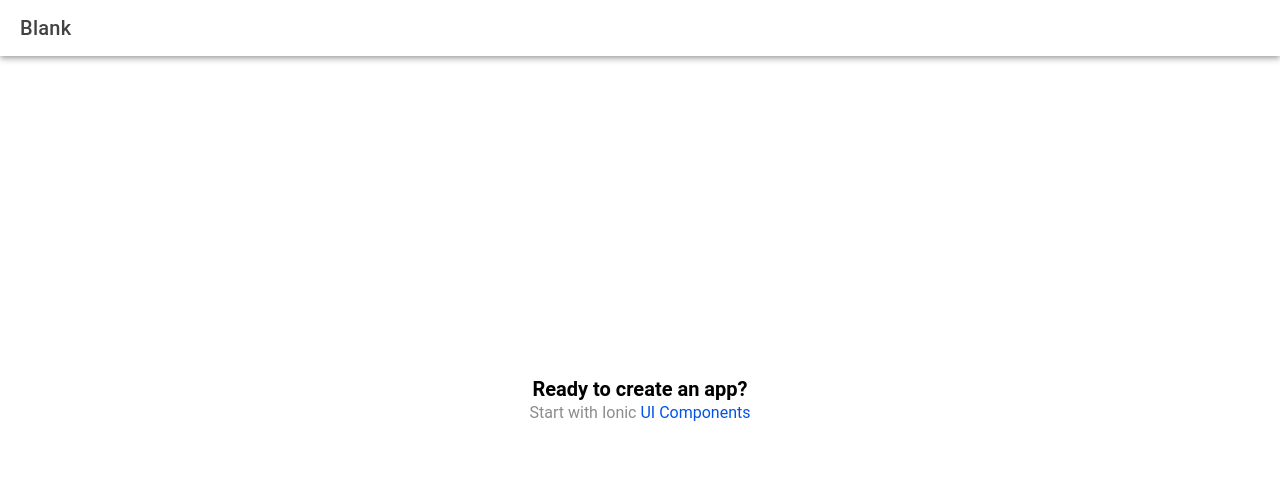
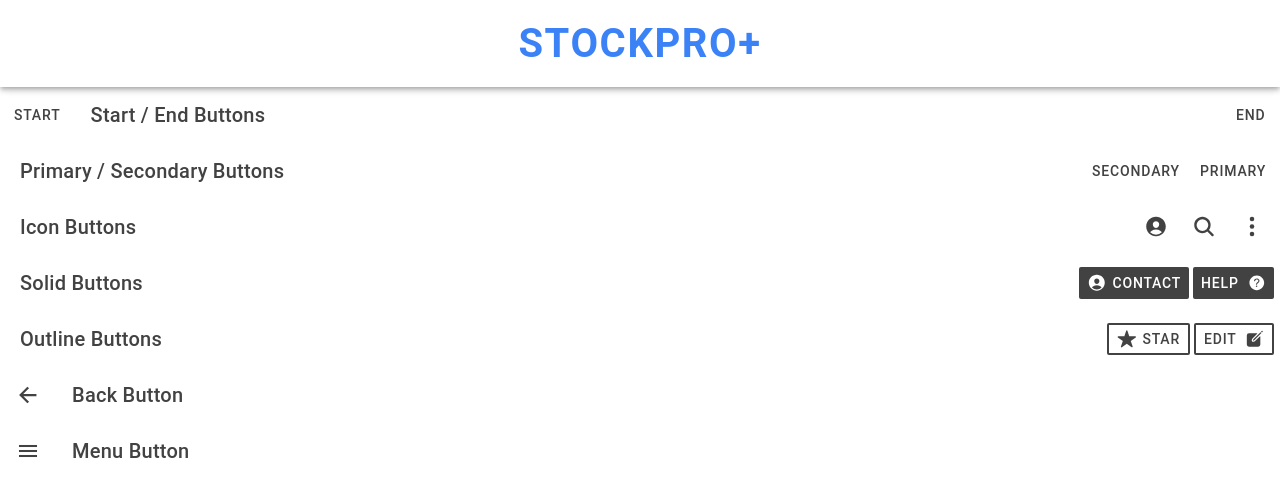
Before and after one commit to Criiss22/gestion-de-inventarios-app, a React (Vite) app: page /home in a window 1280 px wide. Shown: the top 496 px of the page. Built offline with nearby package versions, Linux system fonts and the light colour scheme.

Commit message:
titulo de la app

```diff
--- a/src/components/ExploreContainer.tsx
+++ b/src/components/ExploreContainer.tsx
@@ -1,14 +1,96 @@
-import './ExploreContainer.css';
+import React from 'react';
+import { IonBackButton, IonButton, IonButtons, IonIcon, IonMenuButton, IonTitle, IonToolbar } from '@ionic/react';
+import { create, ellipsisHorizontal, ellipsisVertical, helpCircle, search, personCircle, star } from 'ionicons/icons';
+
 
 interface ContainerProps { }
 
-const ExploreContainer: React.FC<ContainerProps> = () => {
+function Example() {
   return (
-    <div id="container">
-      <strong>Ready to create an app?</strong>
-      <p>Start with Ionic <a target="_blank" rel="noopener noreferrer" href="https://ionicframework.com/docs/components">UI Components</a></p>
-    </div>
+    <>
+      <IonToolbar>
+        <IonButtons slot="start">
+          <IonButton>Start</IonButton>
+        </IonButtons>
+        <IonTitle>Start / End Buttons</IonTitle>
+        <IonButtons slot="end">
+          <IonButton>End</IonButton>
+        </IonButtons>
+      </IonToolbar>
+
+      <IonToolbar>
+        <IonButtons slot="secondary">
+          <IonButton>Secondary</IonButton>
+        </IonButtons>
+        <IonButtons slot="primary">
+          <IonButton>Primary</IonButton>
+        </IonButtons>
+        <IonTitle>Primary / Secondary Buttons</IonTitle>
+      </IonToolbar>
+
+      <IonToolbar>
+        <IonButtons slot="secondary">
+          <IonButton>
+            <IonIcon slot="icon-only" icon={personCircle}></IonIcon>
+          </IonButton>
+          <IonButton>
+            <IonIcon slot="icon-only" icon={search}></IonIcon>
+          </IonButton>
+        </IonButtons>
+        <IonButtons slot="primary">
+          <IonButton>
+            <IonIcon slot="icon-only" ios={ellipsisHorizontal} md={ellipsisVertical}></IonIcon>
+          </IonButton>
+        </IonButtons>
+        <IonTitle>Icon Buttons</IonTitle>
+      </IonToolbar>
+
+      <IonToolbar>
+        <IonButtons slot="secondary">
+          <IonButton fill="solid">
+            <IonIcon slot="start" icon={personCircle}></IonIcon>
+            Contact
+          </IonButton>
+        </IonButtons>
+        <IonButtons slot="primary">
+          <IonButton fill="solid">
+            Help
+            <IonIcon slot="end" icon={helpCircle}></IonIcon>
+          </IonButton>
+        </IonButtons>
+        <IonTitle>Solid Buttons</IonTitle>
+      </IonToolbar>
+
+      <IonToolbar>
+        <IonButtons slot="secondary">
+          <IonButton fill="outline">
+            <IonIcon slot="start" icon={star}></IonIcon>
+            Star
+          </IonButton>
+        </IonButtons>
+        <IonButtons slot="primary">
+          <IonButton fill="outline">
+            Edit
+            <IonIcon slot="end" icon={create}></IonIcon>
+          </IonButton>
+        </IonButtons>
+        <IonTitle>Outline Buttons</IonTitle>
+      </IonToolbar>
+
+      <IonToolbar>
+        <IonButtons slot="start">
+          <IonBackButton defaultHref="#"></IonBackButton>
+        </IonButtons>
+        <IonTitle>Back Button</IonTitle>
+      </IonToolbar>
+
+      <IonToolbar>
+        <IonButtons slot="start">
+          <IonMenuButton autoHide={false}></IonMenuButton>
+        </IonButtons>
+        <IonTitle>Menu Button</IonTitle>
+      </IonToolbar>
+    </>
   );
-};
-
-export default ExploreContainer;
+}
+export default Example;
--- a/src/pages/Home.css
+++ b/src/pages/Home.css
@@ -0,0 +1,16 @@
+.custom-title {
+    font-size: 2.5rem; /* Tamaño más grande */
+    font-weight: bold; /* Negrita */
+    text-align: center; /* Centrado */
+    color: #3b82f6; /* Color azul vibrante */
+    text-transform: uppercase; /* Todo en mayúsculas */
+    letter-spacing: 0.1rem; /* Espaciado entre letras */
+    margin: 20px 0; /* Espaciado superior e inferior */
+    font-family: 'Roboto', sans-serif; /* Fuente personalizada */
+  }
+
+  @media (max-width: 768px) {
+    .custom-title {
+      font-size: 2rem; /* Ajusta el tamaño del texto para pantallas pequeñas */
+    }
+  }
--- a/src/pages/Home.tsx
+++ b/src/pages/Home.tsx
@@ -7,13 +7,14 @@ const Home: React.FC = () => {
     <IonPage>
       <IonHeader>
         <IonToolbar>
-          <IonTitle>Blank</IonTitle>
+          {/* Se agrega una clase personalizada al título */}
+          <IonTitle className="custom-title">StockPro+</IonTitle>
         </IonToolbar>
       </IonHeader>
       <IonContent fullscreen>
         <IonHeader collapse="condense">
           <IonToolbar>
-            <IonTitle size="large">Blank</IonTitle>
+            <IonTitle size="large" className="custom-title">StockPro+</IonTitle>
           </IonToolbar>
         </IonHeader>
         <ExploreContainer />
```
